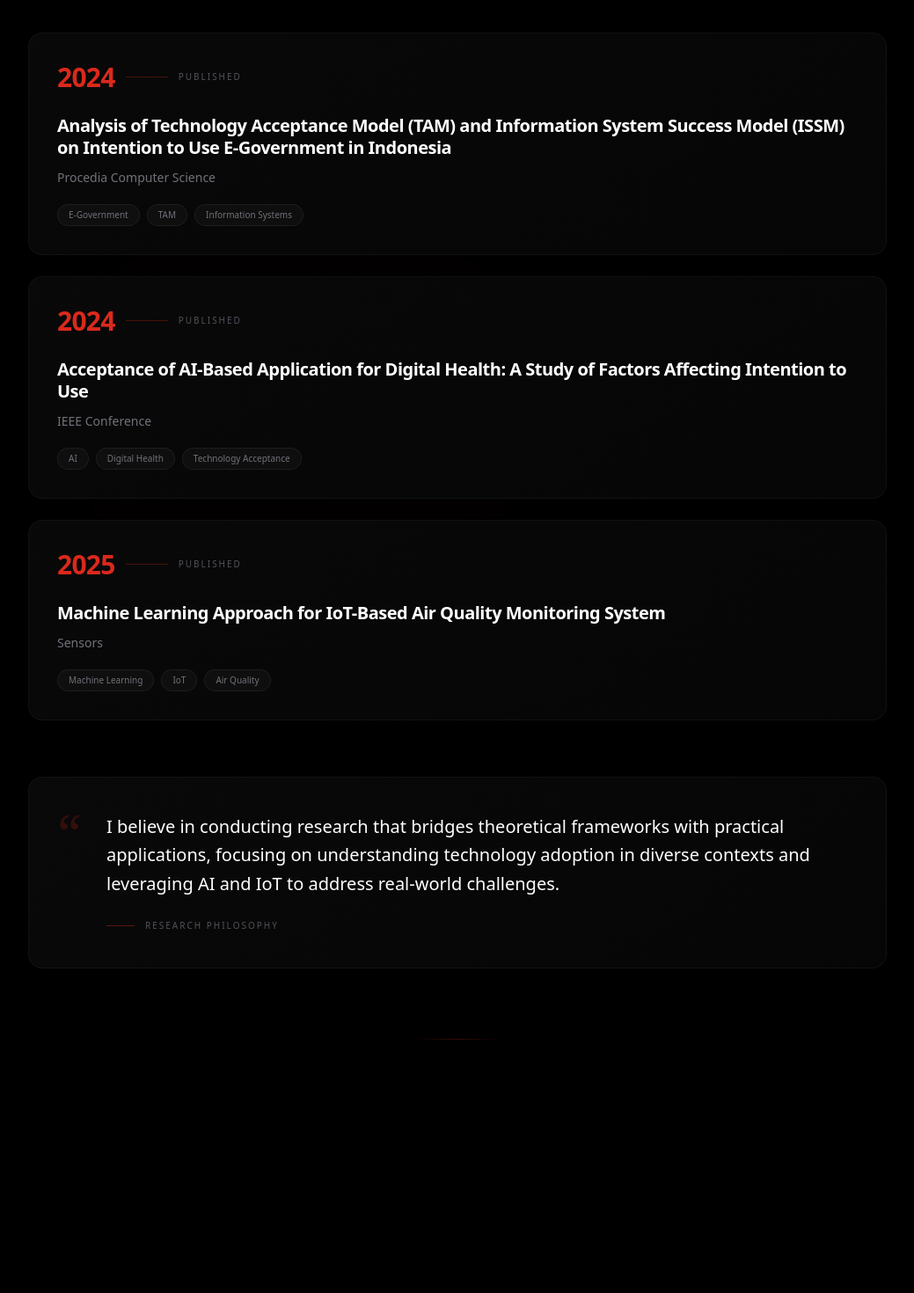
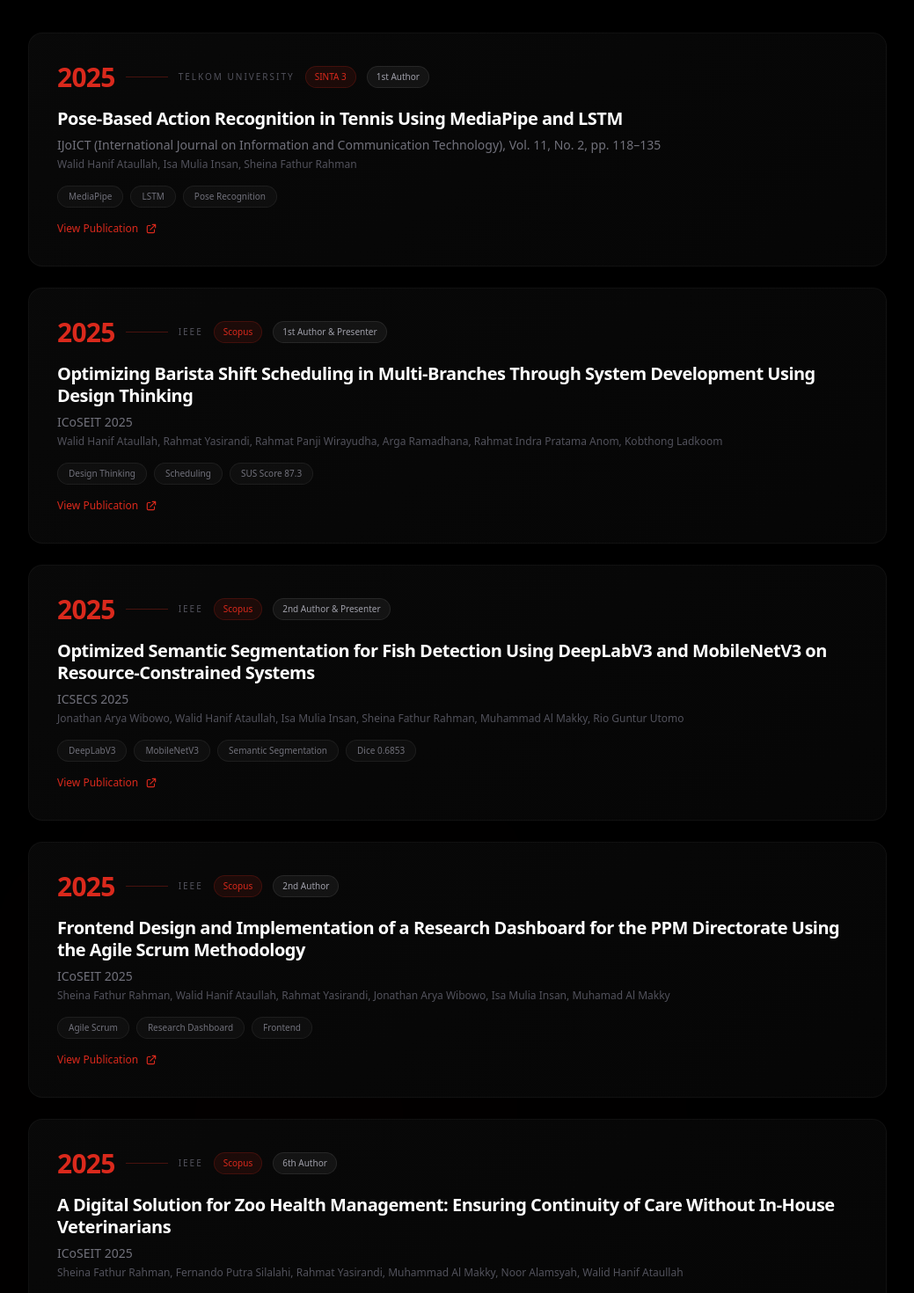
Before and after one commit to walidhnf25/my-portofolio, a Next.js app: page / in a window 1280 px wide. Shown: the part 7520-8990 px from the top of the page at 88% size, without its empty margins (120-1159 px from the left). Built offline with nearby package versions, Linux system fonts and the light colour scheme.

Commit message:
feat(publications): add latest research papers and enrich publication cards

```diff
--- a/components/sections/Publications.tsx
+++ b/components/sections/Publications.tsx
@@ -4,22 +4,92 @@ import { motion } from "framer-motion";
 
 const publications = [
   {
-    title: "Analysis of Technology Acceptance Model (TAM) and Information System Success Model (ISSM) on Intention to Use E-Government in Indonesia",
-    year: "2024",
-    journal: "Procedia Computer Science",
-    tags: ["E-Government", "TAM", "Information Systems"],
+    title: "Pose-Based Action Recognition in Tennis Using MediaPipe and LSTM",
+    year: "2025",
+    journal: "IJoICT (International Journal on Information and Communication Technology), Vol. 11, No. 2, pp. 118–135",
+    publisher: "Telkom University",
+    authors: "Walid Hanif Ataullah, Isa Mulia Insan, Sheina Fathur Rahman",
+    role: "1st Author",
+    indexing: "SINTA 3",
+    tags: ["MediaPipe", "LSTM", "Pose Recognition"],
+    link: "https://journals.telkomuniversity.ac.id/ijoict/article/view/9622",
   },
   {
-    title: "Acceptance of AI-Based Application for Digital Health: A Study of Factors Affecting Intention to Use",
-    year: "2024",
-    journal: "IEEE Conference",
-    tags: ["AI", "Digital Health", "Technology Acceptance"],
+    title: "Optimizing Barista Shift Scheduling in Multi-Branches Through System Development Using Design Thinking",
+    year: "2025",
+    journal: "ICoSEIT 2025",
+    publisher: "IEEE",
+    authors: "Walid Hanif Ataullah, Rahmat Yasirandi, Rahmat Panji Wirayudha, Arga Ramadhana, Rahmat Indra Pratama Anom, Kobthong Ladkoom",
+    role: "1st Author & Presenter",
+    indexing: "Scopus",
+    tags: ["Design Thinking", "Scheduling", "SUS Score 87.3"],
+    link: "https://ieeexplore.ieee.org/abstract/document/11290953",
   },
   {
-    title: "Machine Learning Approach for IoT-Based Air Quality Monitoring System",
+    title: "Optimized Semantic Segmentation for Fish Detection Using DeepLabV3 and MobileNetV3 on Resource-Constrained Systems",
     year: "2025",
-    journal: "Sensors",
-    tags: ["Machine Learning", "IoT", "Air Quality"],
+    journal: "ICSECS 2025",
+    publisher: "IEEE",
+    authors: "Jonathan Arya Wibowo, Walid Hanif Ataullah, Isa Mulia Insan, Sheina Fathur Rahman, Muhammad Al Makky, Rio Guntur Utomo",
+    role: "2nd Author & Presenter",
+    indexing: "Scopus",
+    tags: ["DeepLabV3", "MobileNetV3", "Semantic Segmentation", "Dice 0.6853"],
+    link: "https://ieeexplore.ieee.org/abstract/document/11279067",
+  },
+  {
+    title: "Frontend Design and Implementation of a Research Dashboard for the PPM Directorate Using the Agile Scrum Methodology",
+    year: "2025",
+    journal: "ICoSEIT 2025",
+    publisher: "IEEE",
+    authors: "Sheina Fathur Rahman, Walid Hanif Ataullah, Rahmat Yasirandi, Jonathan Arya Wibowo, Isa Mulia Insan, Muhamad Al Makky",
+    role: "2nd Author",
+    indexing: "Scopus",
+    tags: ["Agile Scrum", "Research Dashboard", "Frontend"],
+    link: "https://ieeexplore.ieee.org/abstract/document/11290847",
+  },
+  {
+    title: "A Digital Solution for Zoo Health Management: Ensuring Continuity of Care Without In-House Veterinarians",
+    year: "2025",
+    journal: "ICoSEIT 2025",
+    publisher: "IEEE",
+    authors: "Sheina Fathur Rahman, Fernando Putra Silalahi, Rahmat Yasirandi, Muhammad Al Makky, Noor Alamsyah, Walid Hanif Ataullah",
+    role: "6th Author",
+    indexing: "Scopus",
+    tags: ["Zoo Health", "Mobile App", "Animal Health Monitoring"],
+    link: "https://ieeexplore.ieee.org/abstract/document/11290765/",
+  },
+  {
+    title: "Design and Implementation of Real-Time Monitoring System for Bird Tracking Applications",
+    year: "2025",
+    journal: "ICSECS 2025",
+    publisher: "IEEE",
+    authors: "Jonathan Arya Wibowo, Muharman Lubis, Rio Guntur Utomo, Walid Hanif Ataullah, Sheina Fathur Rahman, Isa Mulia Insan",
+    role: "4th Author",
+    indexing: "Scopus",
+    tags: ["GPS Tracking", "Bird Monitoring", "GSM Module"],
+    link: "https://ieeexplore.ieee.org/abstract/document/11279236",
+  },
+  {
+    title: "Performance and Reliability Analysis of 4G-Based Flight Controllers in UAV Control",
+    year: "2025",
+    journal: "ICCTEIE 2025",
+    publisher: "IEEE",
+    authors: "Riska Yucha Septiyanti, Rendy Munadi, Basuki Rahmat, Walid Hanif Ataullah, Athif Fadheel Atharahman, Jonathan Arya Wibowo",
+    role: "4th Author",
+    indexing: "Scopus",
+    tags: ["4G LTE", "UAV", "MAVLink", "Latency Analysis"],
+    link: "https://ieeexplore.ieee.org/abstract/document/11341803",
+  },
+  {
+    title: "Multi-Purpose Security Camera for E-Cigarette Smoke Detection With Semantic Segmentation",
+    year: "2024",
+    journal: "ICOIACT 2024",
+    publisher: "IEEE",
+    authors: "Walid Hanif Ataullah, Aji Gautama Putrada, Villy Satria Praditha",
+    role: "1st Author & Presenter",
+    indexing: "Scopus",
+    tags: ["DeepLabV3", "MobileNetV2", "Smoke Detection", "AUC 0.90"],
+    link: "https://ieeexplore.ieee.org/abstract/document/10913184",
   },
 ];
 
@@ -102,14 +172,24 @@ export default function Publications() {
                 />
 
                 {/* Year indicator - stacked on mobile, row on desktop */}
-                <div className="flex items-center gap-3 mb-5 sm:mb-6">
+                <div className="flex flex-wrap items-center gap-3 mb-4">
                   <span className="text-2xl sm:text-3xl font-bold text-[#DA291C] tracking-tight">
                     {pub.year}
                   </span>
                   <div className="w-8 sm:w-12 h-px bg-[#DA291C]/30" />
-                  <span className="text-[9px] sm:text-[10px] uppercase tracking-[0.2em] text-zinc-600">
-                    Published
+                  <span className="text-[10px] uppercase tracking-[0.2em] text-zinc-600">
+                    {pub.publisher}
                   </span>
+                  {pub.indexing && (
+                    <span className="text-[10px] px-2.5 py-1 rounded-full bg-[#DA291C]/10 border border-[#DA291C]/20 text-[#DA291C]">
+                      {pub.indexing}
+                    </span>
+                  )}
+                  {pub.role && (
+                    <span className="text-[10px] px-2.5 py-1 rounded-full bg-white/5 border border-white/8 text-zinc-400">
+                      {pub.role}
+                    </span>
+                  )}
                 </div>
 
                 {/* Content */}
@@ -119,7 +199,7 @@ export default function Publications() {
                     whileInView={{ opacity: 1, y: 0 }}
                     transition={{ duration: 0.5, delay: 0.25 + index * 0.1 }}
                     viewport={{ once: true }}
-                    className="text-lg sm:text-xl font-semibold text-white mb-3 tracking-tight leading-tight"
+                    className="text-lg sm:text-xl font-semibold text-white mb-2 tracking-tight leading-tight"
                   >
                     {pub.title}
                   </motion.h3>
@@ -129,16 +209,26 @@ export default function Publications() {
                     whileInView={{ opacity: 1 }}
                     transition={{ duration: 0.5, delay: 0.3 + index * 0.1 }}
                     viewport={{ once: true }}
-                    className="text-sm text-zinc-500 mb-4 sm:mb-5"
+                    className="text-sm text-zinc-500 mb-1"
                   >
                     {pub.journal}
+                  </motion.p>
+
+                  <motion.p
+                    initial={{ opacity: 0 }}
+                    whileInView={{ opacity: 1 }}
+                    transition={{ duration: 0.5, delay: 0.35 + index * 0.1 }}
+                    viewport={{ once: true }}
+                    className="text-xs text-zinc-600 mb-4"
+                  >
+                    {pub.authors}
                   </motion.p>
 
                   {/* Tags */}
                   <motion.div
                     initial={{ opacity: 0 }}
                     whileInView={{ opacity: 1 }}
-                    transition={{ duration: 0.5, delay: 0.35 + index * 0.1 }}
+                    transition={{ duration: 0.5, delay: 0.4 + index * 0.1 }}
                     viewport={{ once: true }}
                     className="flex flex-wrap gap-2"
                   >
@@ -151,6 +241,25 @@ export default function Publications() {
                       </span>
                     ))}
                   </motion.div>
+
+                  {/* Link */}
+                  {pub.link && (
+                    <motion.a
+                      href={pub.link}
+                      target="_blank"
+                      rel="noopener noreferrer"
+                      initial={{ opacity: 0 }}
+                      whileInView={{ opacity: 1 }}
+                      transition={{ duration: 0.5, delay: 0.45 + index * 0.1 }}
+                      viewport={{ once: true }}
+                      className="inline-flex items-center gap-2 mt-4 text-xs text-[#DA291C] hover:text-[#e64a3a] transition-colors"
+                    >
+                      View Publication
+                      <svg className="w-3.5 h-3.5" fill="none" stroke="currentColor" viewBox="0 0 24 24">
+                        <path strokeLinecap="round" strokeLinejoin="round" strokeWidth={2} d="M10 6H6a2 2 0 00-2 2v10a2 2 0 002 2h10a2 2 0 002-2v-4M14 4h6m0 0v6m0-6L10 14" />
+                      </svg>
+                    </motion.a>
+                  )}
                 </div>
               </div>
             </motion.div>
```
